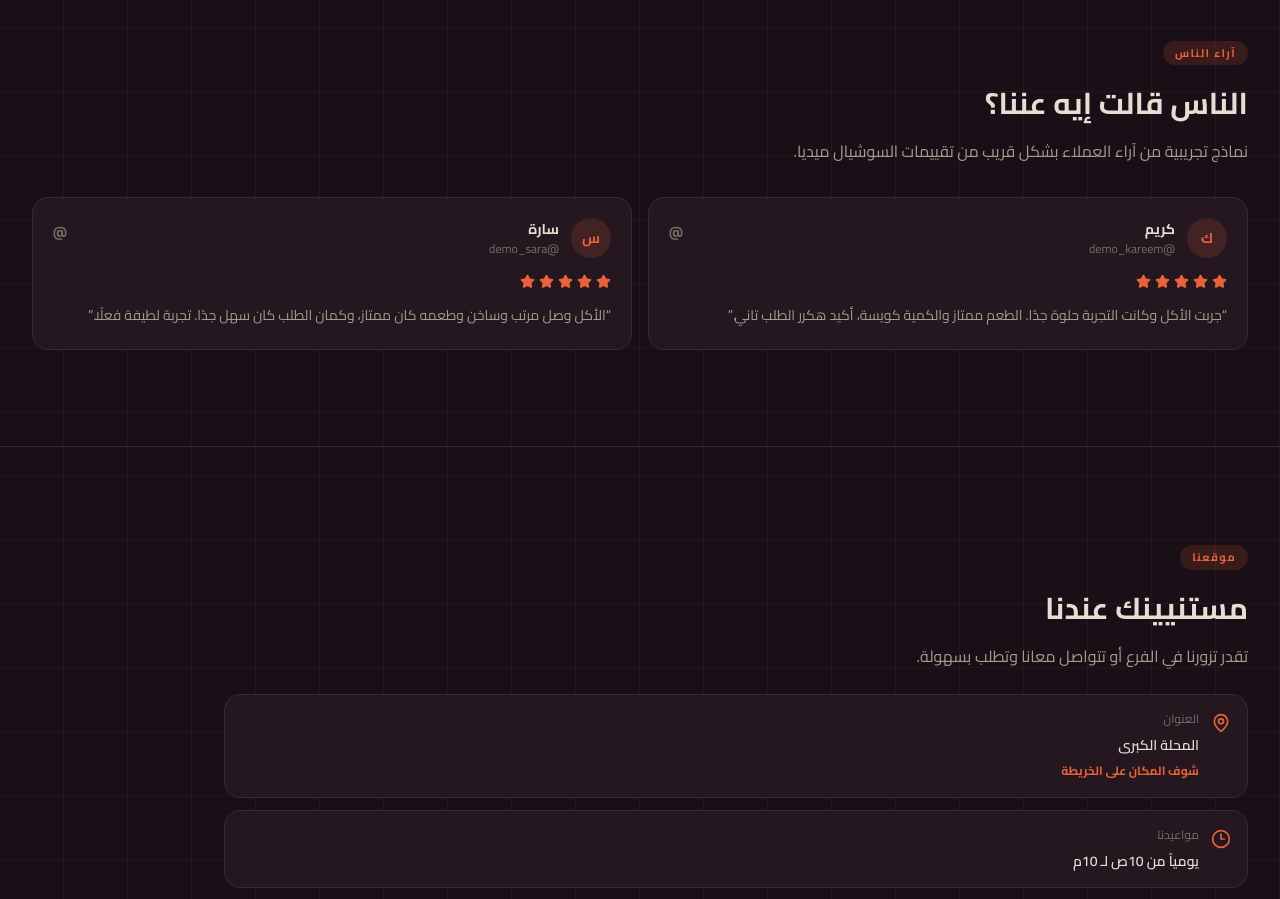
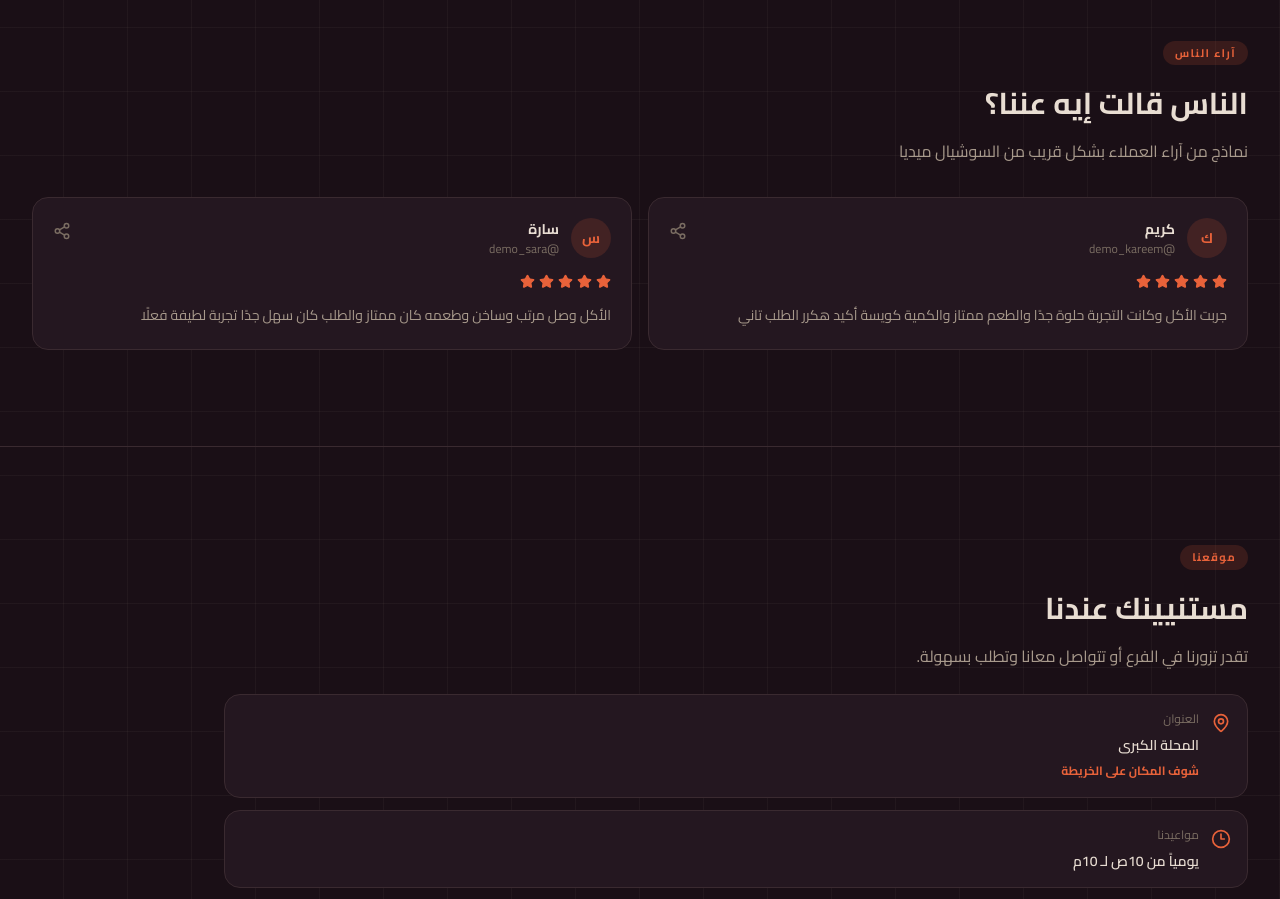
Before and after one commit to Youssef1796x/paid-project, a Next.js app: page / in a window 1280 px wide. Shown: the part 3940-4839 px from the top of the page. Built offline with nearby package versions, Linux system fonts and the light colour scheme.

Commit message:
Polish social review card styling

```diff
--- a/src/components/Reviews.tsx
+++ b/src/components/Reviews.tsx
@@ -1,17 +1,17 @@
-import { Star } from "lucide-react";
+import { Share2, Star } from "lucide-react";
 
 const reviews = [
   {
     name: "كريم",
     username: "@demo_kareem",
     initial: "ك",
-    text: "جربت الأكل وكانت التجربة حلوة جدًا. الطعم ممتاز والكمية كويسة، أكيد هكرر الطلب تاني.",
+    text: "جربت الأكل وكانت التجربة حلوة جدًا والطعم ممتاز والكمية كويسة أكيد هكرر الطلب تاني",
   },
   {
     name: "سارة",
     username: "@demo_sara",
     initial: "س",
-    text: "الأكل وصل مرتب وساخن وطعمه كان ممتاز، وكمان الطلب كان سهل جدًا. تجربة لطيفة فعلًا.",
+    text: "الأكل وصل مرتب وساخن وطعمه كان ممتاز والطلب كان سهل جدًا تجربة لطيفة فعلًا",
   },
 ];
 
@@ -31,7 +31,7 @@ export default function Reviews() {
           </h2>
 
           <p className="mt-4 max-w-2xl text-sm leading-7 text-(--ink-soft) sm:text-base">
-            نماذج تجريبية من آراء العملاء بشكل قريب من تقييمات السوشيال ميديا.
+            نماذج من آراء العملاء بشكل قريب من السوشيال ميديا
           </p>
         </div>
 
@@ -60,12 +60,11 @@ export default function Reviews() {
                   </div>
                 </div>
 
-                <span
-                  className="mt-1 shrink-0 text-sm font-bold text-(--ink-muted)"
+                <Share2
+                  size={18}
+                  className="mt-1 shrink-0 text-(--ink-muted)"
                   aria-hidden="true"
-                >
-                  @
-                </span>
+                />
               </div>
 
               <div
@@ -78,7 +77,7 @@ export default function Reviews() {
               </div>
 
               <p className="mt-3 text-sm leading-7 text-(--ink-soft)">
-                “{review.text}”
+                {review.text}
               </p>
             </article>
           ))}
```
